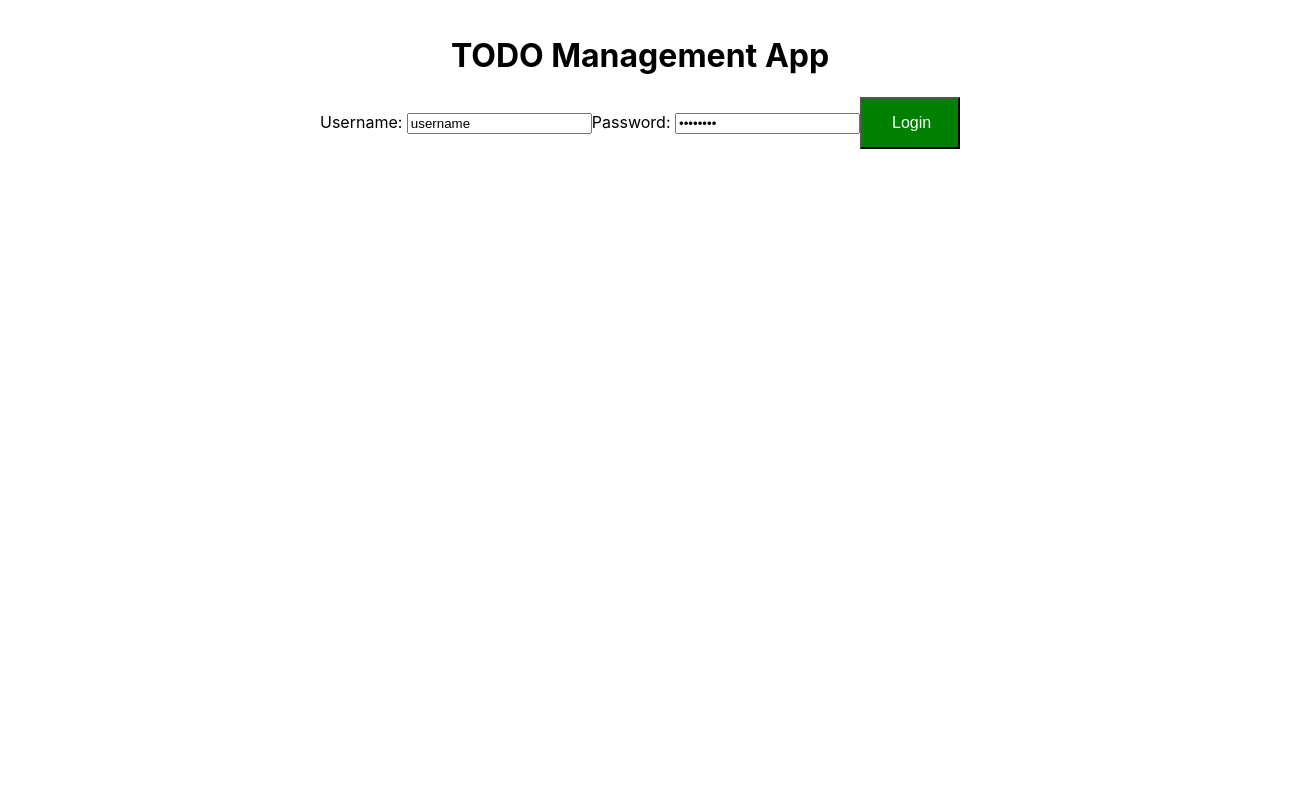
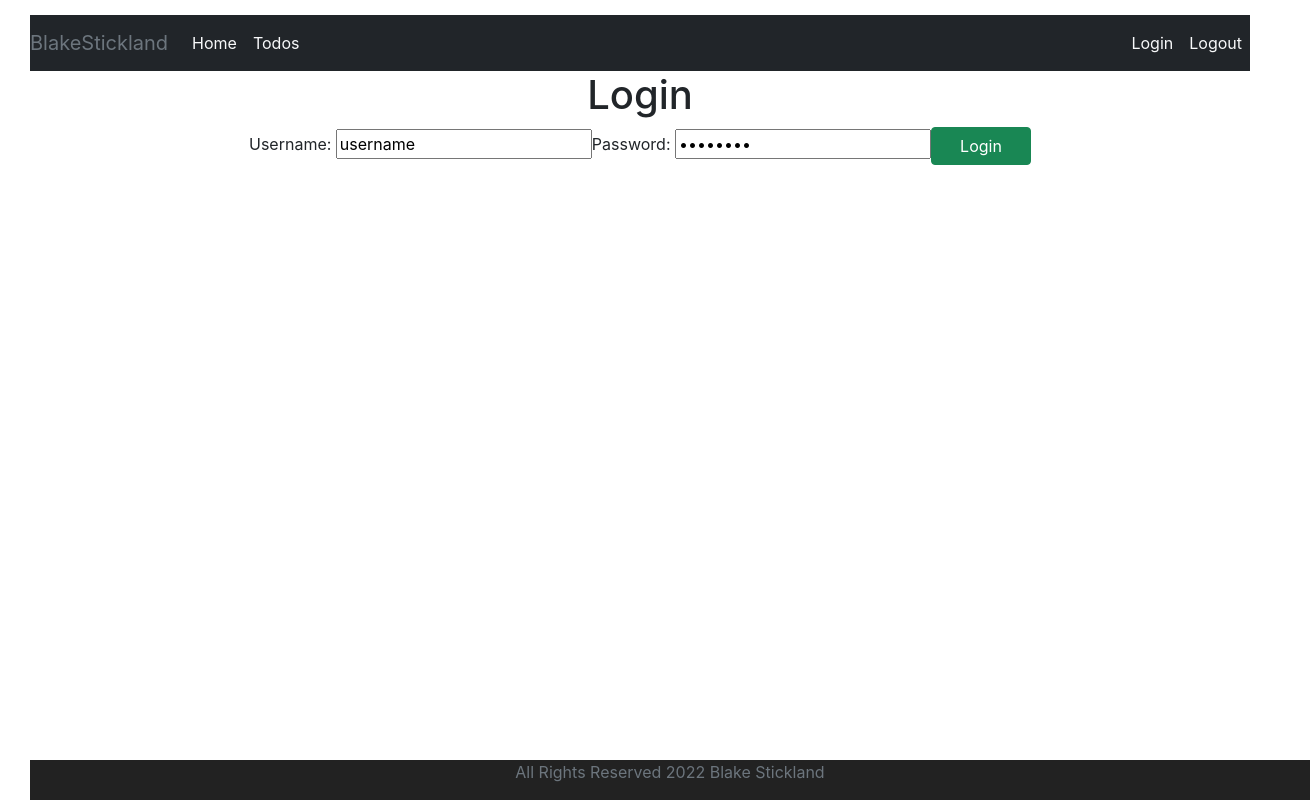
Before and after one commit to blakestickland/blakestickland-todo-app-java-spring-boot-react, a React (Create React App) app: page / in a window 1280 px wide. Shown: the whole page, 1310 px wide, since content can reach past the window. Built offline with nearby package versions, Linux system fonts and the light colour scheme.

Commit message:
added bootstrap styling elements to the pages

```diff
--- a/package.json
+++ b/package.json
@@ -6,6 +6,7 @@
     "@testing-library/jest-dom": "^5.16.1",
     "@testing-library/react": "^12.1.2",
     "@testing-library/user-event": "^13.5.0",
+    "bootstrap": "^5.1.3",
     "react": "^17.0.2",
     "react-dom": "^17.0.2",
     "react-router-dom": "^6.2.1",
--- a/src/App.css
+++ b/src/App.css
@@ -1,3 +1,11 @@
+.footer {
+  position : absolute;
+  bottom: 0;
+  width: 100%;
+  height: 40px;
+  background-color: #222222;
+}
+
 .App {
   text-align: center;
 }
--- /dev/null
+++ b/src/bootstrap.css
@@ -0,0 +1 @@
+@import url(https://unpkg.com/browse/bootstrap@4.1.0/dist/css/bootstrap.min.css);
--- a/src/components/todo/TodoAppFuncComp.jsx
+++ b/src/components/todo/TodoAppFuncComp.jsx
@@ -6,15 +6,17 @@ import { useParams, useNavigate, Link } from "react-router-dom";
 const TodoApp = () =>  {
     return (
       <div className="TodoApp">
-        <h1>TODO Management App</h1>
         <Router>
+          <HeaderComponent />
           <Routes>
             <Route path="/" element={<LoginComponent />} />
             <Route path="/login" element={<LoginComponent />} />
             <Route path="/welcome/:name" element={<WelcomeComponent />} />
             <Route path="/todos" element={<ListTodosComponent />} />
+            <Route path="/logout" element={<LogoutComponent />} />
             <Route path="*" element={<ErrorComponent />} />
           </Routes>
+          <FooterComponent />
         </Router>
       </div>
     );
@@ -51,7 +53,8 @@ const ListTodosComponent = () => {
     return (
         <div>
             <h1>List Todos</h1>
-            <table>
+            <div className="container">
+                <table className="table">
                     <thead>
                         <tr>
                             <th>id</th>
@@ -75,16 +78,77 @@ const ListTodosComponent = () => {
                     </tbody>
                 </table>
             </div>
+        </div>
     )
+}
+
+const HeaderComponent = () => {
+    return (
+      <header>
+        <nav className="navbar navbar-expand-md navvbar-dark bg-dark">
+          <div>
+            <a href="https://www.in28minutes.com" className="navbar-brand text-secondary">
+              BlakeStickland
+            </a>
+          </div>
+          <ul className="navbar-nav">
+            <li>
+              <Link className="nav-link link-light" to="/welcome/in28minutes">
+                Home
+              </Link>
+            </li>
+            <li>
+              <Link className="nav-link link-light" to="/todos">
+                Todos
+              </Link>
+            </li>
+          </ul>
+          <ul className="navbar-nav navbar-collapse justify-content-end">
+            <li>
+              <Link className="nav-link link-light" to="/login">
+                Login
+              </Link>
+            </li>
+            <li>
+              <Link className="nav-link link-light" to="/logout">
+                Logout
+              </Link>
+            </li>
+          </ul>
+        </nav>
+      </header>
+    );
+}
+
+const FooterComponent = () => {
+    return (
+        <footer className="footer">
+            <span className="text-muted">All Rights Reserved 2022 Blake Stickland</span>
+        </footer>
+    );
+}
+
+const LogoutComponent = () => {
+    return (
+      <div>
+        <h1>You are logged out</h1>
+        <div className="container">
+            Thank you for using our application.
+        </div>
+      </div>
+    );
 }
 
 const WelcomeComponent = () => {
     const { name } = useParams();
 
     return (
-        <div>
+        <>
+            <h1>Welcome!</h1>
+            <div className="container">
                 Welcome {name}. You can manage your todos <Link to="/todos">here</Link>.
             </div>
+        </>
     )
 }
 
@@ -104,19 +168,6 @@ const LoginComponent = () =>  {
     const [showSuccessfulLogin, setShowSuccessfulLogin] = useState(false);
 
     const navigate = useNavigate();
-
-//   constructor(props) {
-    // super(props);
-
-    // this.state = {
-    //   username: "username",
-    //   password: "",
-    //   hasLoginFailed: false,
-    //   showSuccessfulLogin: false,
-    // };
-    // this.handleChange = this.handleChange.bind(this);
-    // this.loginClicked = this.loginClicked.bind(this);
-//   }
 
   const handleChange = (event) => {
     console.log(username);
@@ -143,7 +194,9 @@ const LoginComponent = () =>  {
 
     return (
         <div>
-            {hasLoginFailed && <div>Invalid Credentials</div>}
+            <h1>Login</h1>
+            <div className="container">
+                {hasLoginFailed && <div className="alert alert-warning">Invalid Credentials</div>}
                 {showSuccessfulLogin && <div>Login Successful</div>}
                 Username:{" "}
                 <input
@@ -159,7 +212,8 @@ const LoginComponent = () =>  {
                 value={password}
                 onChange={handleChange}
                 />
-            <button onClick={loginClicked}>Login</button>
+                <button className="btn btn-success" onClick={loginClicked}>Login</button>
+            </div>
         </div>
     );
 
```
Also changed, not shown: src/index.js (+9 -6 lines), 1 other file (tests, documents, lock files or other folders). Lines whose indentation alone changed are shown as unchanged.
